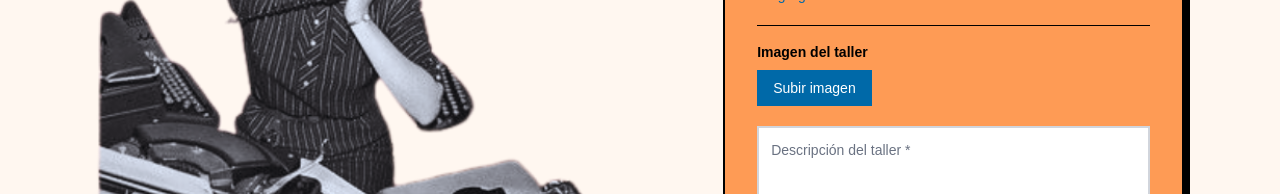
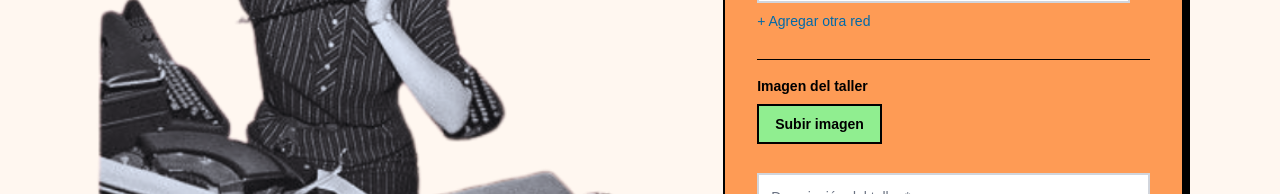
Before and after one commit to constanzaramos/taller-radar, a React (Vite) app: page /publicar in a window 1280 px wide. Shown: the part 827-1021 px from the top of the page. Built offline with nearby package versions, Linux system fonts and the light colour scheme; no server answers; a web font is replaced by a local one.

Commit message:
publish page

```diff
--- a/src/components/WorkshopForm.jsx
+++ b/src/components/WorkshopForm.jsx
@@ -140,10 +140,10 @@ export default function WorkshopForm() {
   };
 
   return (
-    <div className="bg-[#FE9B55] border-2 border-black rounded-[28px] p-6 sm:p-8 w-full max-w-[480px] mx-auto lg:mx-0 shadow-[6px_6px_0_#000]">
+    <div className="bg-[#FE9B55] border-2 border-black rounded-[28px] p-6 sm:p-8 w-full max-w-[480px] mx-auto lg:mx-0 shadow-[6px_6px_0_#000] self-stretch flex flex-col">
       <h3 className="font-bold text-xl sm:text-2xl mb-6 text-white">Publicar un taller</h3>
 
-      <form onSubmit={handleSubmit(onSubmit)} className="grid sm:grid-cols-2 gap-4 sm:gap-5 text-sm">
+      <form onSubmit={handleSubmit(onSubmit)} className="grid sm:grid-cols-2 gap-4 sm:gap-5 text-sm flex-1">
         {/* Nombre */}
         <div>
           <input
@@ -379,8 +379,8 @@ export default function WorkshopForm() {
             type="button"
             onClick={() => document.getElementById("imageInput").click()}
             className={`flex items-center gap-2 ${
-              preview ? "bg-green-600 hover:bg-green-700" : "bg-sky-700 hover:bg-sky-800"
-            } text-white px-4 py-2 rounded-lg transition`}
+              preview ? "bg-green-600 hover:bg-green-700" : "bg-[#90EE90] hover:bg-[#7FDC7F]"
+            } text-black font-semibold px-4 py-2 rounded-lg border-2 border-black transition`}
           >
             {preview ? "Cambiar imagen" : "Subir imagen"}
           </button>
--- a/src/components/WorkshopGrid.jsx
+++ b/src/components/WorkshopGrid.jsx
@@ -46,8 +46,8 @@ export default function WorkshopGrid() {
       setWorkshops(data);
       const uniqueCities = Array.from(
         new Set(
-          data
-            .map((w) => (w.city || w.commune || "").trim())
+        data
+          .map((w) => (w.city || w.commune || "").trim())
             .filter(Boolean)
             .map((city) => city.charAt(0).toUpperCase() + city.slice(1))
         )
@@ -59,15 +59,23 @@ export default function WorkshopGrid() {
 
   // 🎯 Filtrar talleres por fecha y otros filtros
   const filteredWorkshops = workshops.filter((w) => {
-    // Normalizar fecha del taller
-    const workshopDate = getLocalDateString(w.date);
-    if (!workshopDate) return false;
+    const primaryDate = getLocalDateString(w.date);
+    const recurringDates = Array.isArray(w.multipleDates)
+      ? w.multipleDates
+          .map((d) => getLocalDateString(d))
+          .filter(Boolean)
+      : [];
+
+    // todas las fechas asociadas al taller
+    const allDates = [primaryDate, ...recurringDates].filter(Boolean);
+    if (allDates.length === 0) return false;
 
     // Filtro por fecha
     if (selectedDate) {
-      if (workshopDate !== selectedDate) return false;
-    } else if (todayString && workshopDate < todayString) {
-      return false;
+      if (!allDates.includes(selectedDate)) return false;
+    } else if (todayString) {
+      const hasFutureDate = allDates.some((date) => date >= todayString);
+      if (!hasFutureDate) return false;
     }
 
     // Filtro por categoría
@@ -220,11 +228,26 @@ export default function WorkshopGrid() {
       <div className="grid grid-cols-1 sm:grid-cols-2 lg:grid-cols-3 gap-4 sm:gap-5 lg:gap-6 relative">
         {paginatedWorkshops.length > 0 ? (
           paginatedWorkshops.map((w) => {
-            const workshopDateString = getLocalDateString(w.date);
+            const baseDate = getLocalDateString(w.date);
+            const extraDates = Array.isArray(w.multipleDates)
+              ? w.multipleDates.map((date) => getLocalDateString(date)).filter(Boolean)
+              : [];
+            const allDates = [baseDate, ...extraDates].filter(Boolean);
+
+            let displayDate = "";
+            if (selectedDate && allDates.includes(selectedDate)) {
+              displayDate = selectedDate;
+            } else if (todayString) {
+              const sortedDates = [...allDates].sort();
+              const upcoming = sortedDates.find((date) => date >= todayString);
+              displayDate = upcoming || (sortedDates.length > 0 ? sortedDates[sortedDates.length - 1] : "");
+            } else {
+              const sortedDates = [...allDates].sort();
+              displayDate = sortedDates.length > 0 ? sortedDates[0] : "";
+            }
+
             const isPastWorkshop =
-              workshopDateString && todayString
-                ? workshopDateString < todayString
-                : false;
+              displayDate && todayString ? displayDate < todayString : false;
             const cardBaseClasses =
               "border-2 rounded-xl sm:rounded-2xl p-2 sm:p-3 transition-all duration-200";
             const cardStateClasses = isPastWorkshop
@@ -276,7 +299,7 @@ export default function WorkshopGrid() {
                       isPastWorkshop ? "bg-neutral-400" : "bg-[#FE9B55]"
                     }`}
                   ></span>
-                  {formatDateForDisplay(w.date)}
+                  {formatDateForDisplay(displayDate || w.date)}
                 </p>
               </div>
             );
--- a/src/pages/publishPage.jsx
+++ b/src/pages/publishPage.jsx
@@ -8,10 +8,10 @@ export default function PublishPage() {
     <div className="min-h-screen bg-[#FFF7F0] flex flex-col">
       <NavBar />
       <main className="flex-1">
-        <section className="max-w-6xl mx-auto px-4 sm:px-6 lg:px-8 py-12 lg:py-16">
-          <div className="grid lg:grid-cols-[1.1fr_0.9fr] gap-12 xl:gap-16 items-start">
+        <section className="max-w-6xl mx-auto px-4 sm:px-6 lg:px-8 py-10 lg:py-12">
+          <div className="grid lg:grid-cols-[1.1fr_0.9fr] gap-12 xl:gap-16 items-stretch">
             {/* Narrativa principal */}
-            <div className="relative flex flex-col gap-8">
+            <div className="relative flex flex-col gap-8 h-full">
               <div className="space-y-4">
                 <h1 className="text-4xl sm:text-5xl lg:text-6xl font-black text-black leading-[1.05]">
                 Deja de publicar en todas partes.
@@ -31,18 +31,18 @@ export default function PublishPage() {
                 <div className="absolute -bottom-5 left-12 w-10 h-10 bg-[#41CBBC] border-b-2 border-r-2 border-black rotate-45"></div>
               </div>
 
-              <div className="relative mt-4">
+              <div className="relative mt-4 flex-1 flex items-end">
                 <div className="absolute -top-10 -left-10 w-40 h-30 rounded-full opacity-70 blur-[1px]"></div>
                 <img
                   src={phon}
                   alt="Persona respondiendo múltiples teléfonos"
-                  className="relative w-full max-w-[520px] lg:max-w-[520px] rounded-lg"
+                  className="relative w-full max-w-[520px] lg:max-w-none lg:h-full object-cover rounded-lg "
                 />
               </div>
             </div>
 
             {/* Formulario */}
-            <div id="form" className="w-full flex justify-center lg:justify-end">
+            <div id="form" className="w-full flex justify-center lg:justify-end items-stretch">
               <WorkshopForm />
             </div>
           </div>
```
